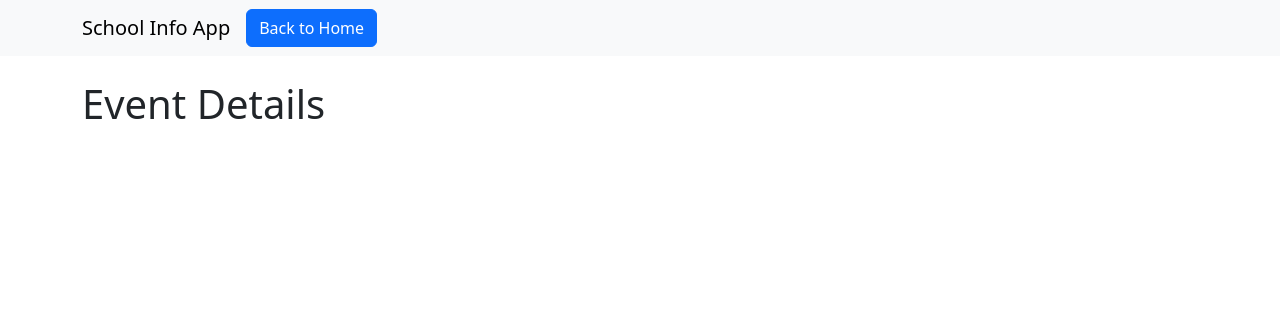
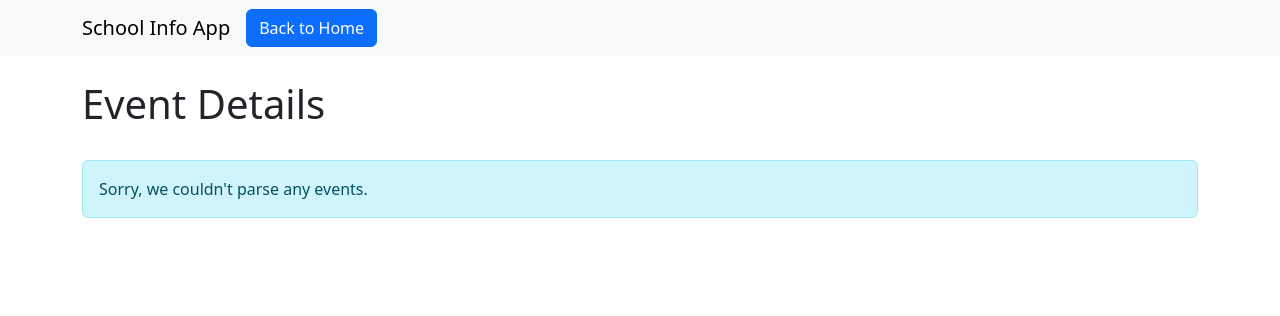
Before and after one commit to prodeveloper/smart-parent, a Django app: template smartparent/capture/templates/capture/event_details.html in a window 1280 px wide. Shown: the top 316 px of the page. Run offline with Django 5.2, Linux system fonts and the light colour scheme; the template is opened without the code that fills it, so the values that code supplies are empty; some libraries are stand-ins or nearby versions.

```diff
--- a/smartparent/capture/templates/capture/event_details.html
+++ b/smartparent/capture/templates/capture/event_details.html
@@ -7,6 +7,7 @@
     <div class="d-flex justify-content-between align-items-center mb-4">
         <h1>Event Details</h1>
     </div>
+    {% if events %}
         <div class="row">
             {% for event in events %}
             <div class="col-md-6 mb-4">
@@ -19,5 +20,10 @@
             </div>
             {% endfor %}
         </div>
+    {% else %}
+        <div class="alert alert-info" role="alert">
+            Sorry, we couldn't parse any events.
+        </div>
+    {% endif %}
 </div>
 {% endblock %}
```
Also changed, not shown: requirements.txt (+100 -8 lines), requirements_backup.txt (added, +10 -0 lines), 1 other file. Lines whose indentation alone changed are shown as unchanged.
